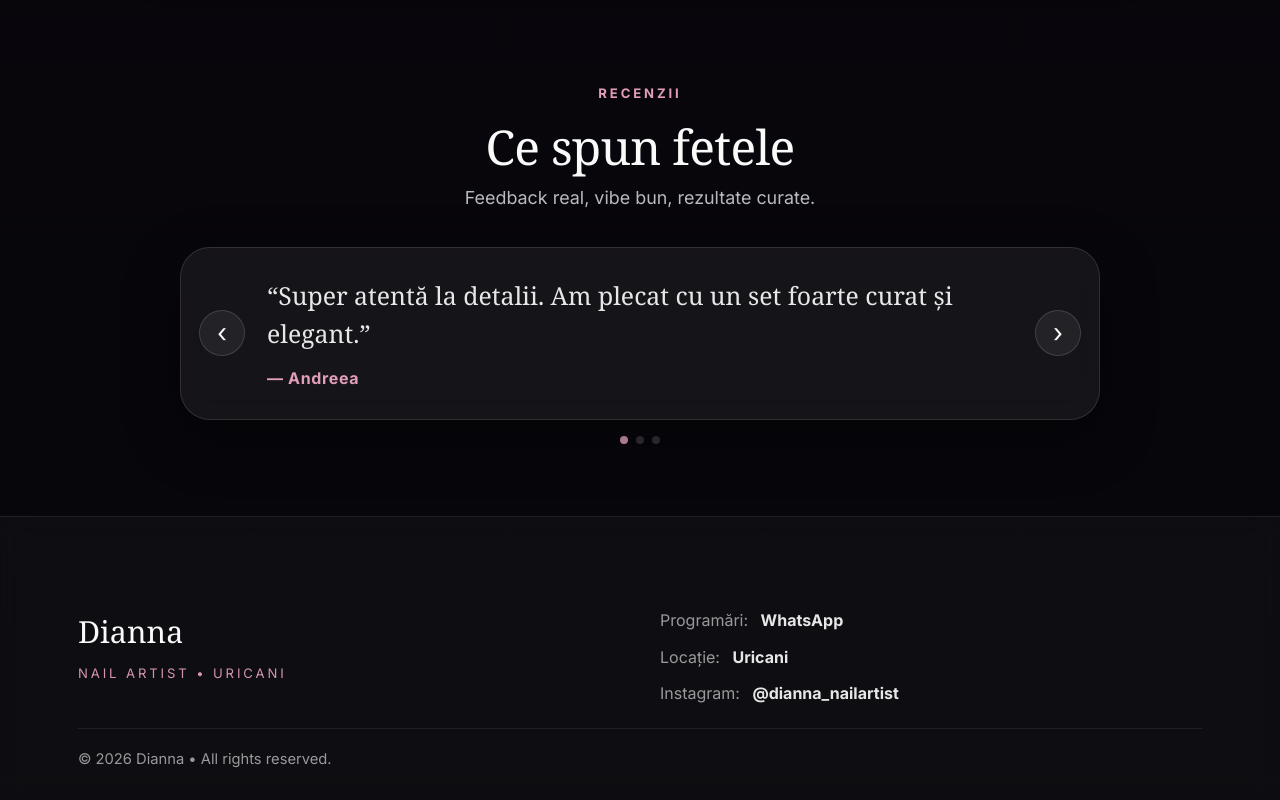
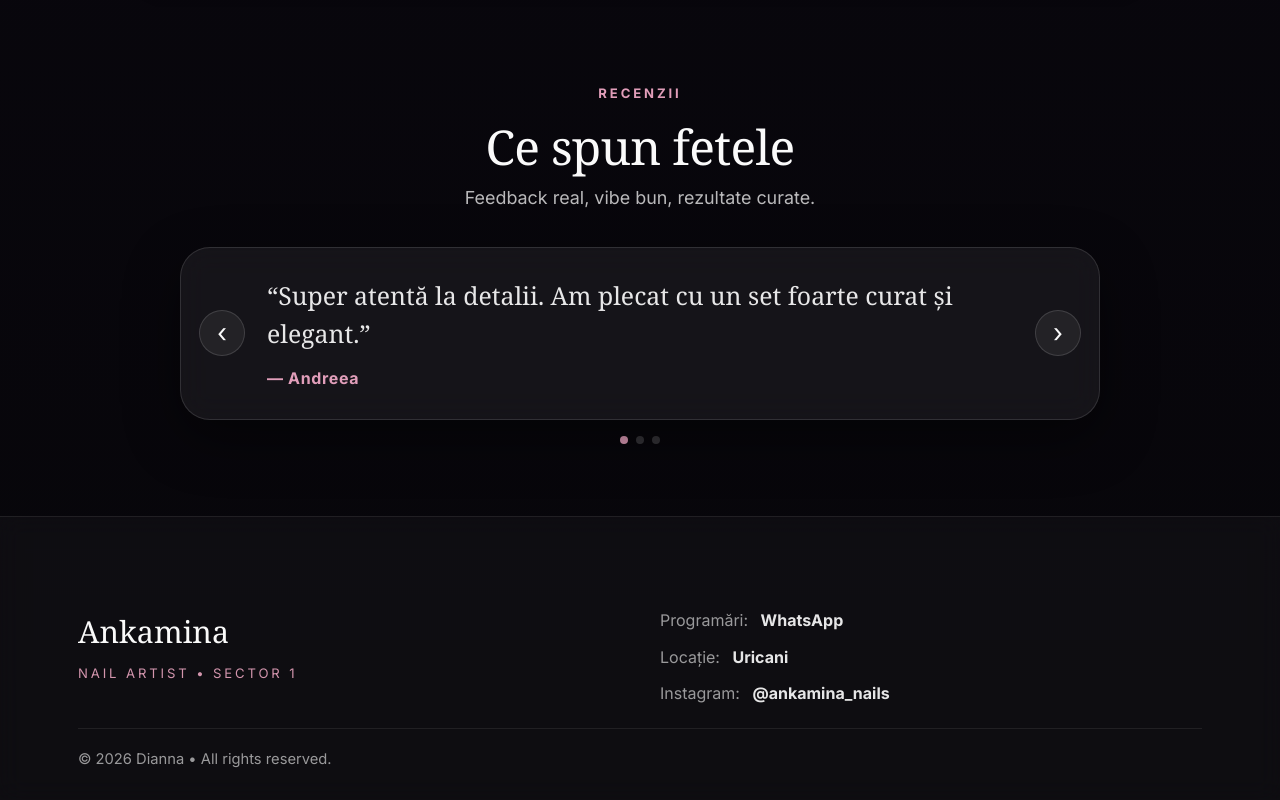
Before and after one commit to Mariobotwinter/Ankamina, a React (Create React App) app in the folder frontend/: page / in a window 1280 px wide. Shown: the part 2620-3420 px from the top of the page. Built offline with nearby package versions, Linux system fonts and the light colour scheme.

Commit message:
Update Footer.jsx

```diff
--- a/frontend/src/components/Footer.jsx
+++ b/frontend/src/components/Footer.jsx
@@ -7,8 +7,8 @@ export default function Footer() {
       <div className="container">
         <div className="footer-top">
           <div className="footer-brand">
-            <div className="footer-name">Dianna</div>
-            <div className="footer-sub">Nail Artist • Uricani</div>
+            <div className="footer-name">Ankamina</div>
+            <div className="footer-sub">Nail Artist • Sector 1</div>
           </div>
 
           <div className="footer-info">
@@ -19,7 +19,7 @@ export default function Footer() {
               <span>Locație:</span> <strong>Uricani</strong>
             </div>
             <div className="footer-line">
-              <span>Instagram:</span> <strong>@dianna_nailartist</strong>
+              <span>Instagram:</span> <strong>@ankamina_nails</strong>
             </div>
           </div>
         </div>
```
